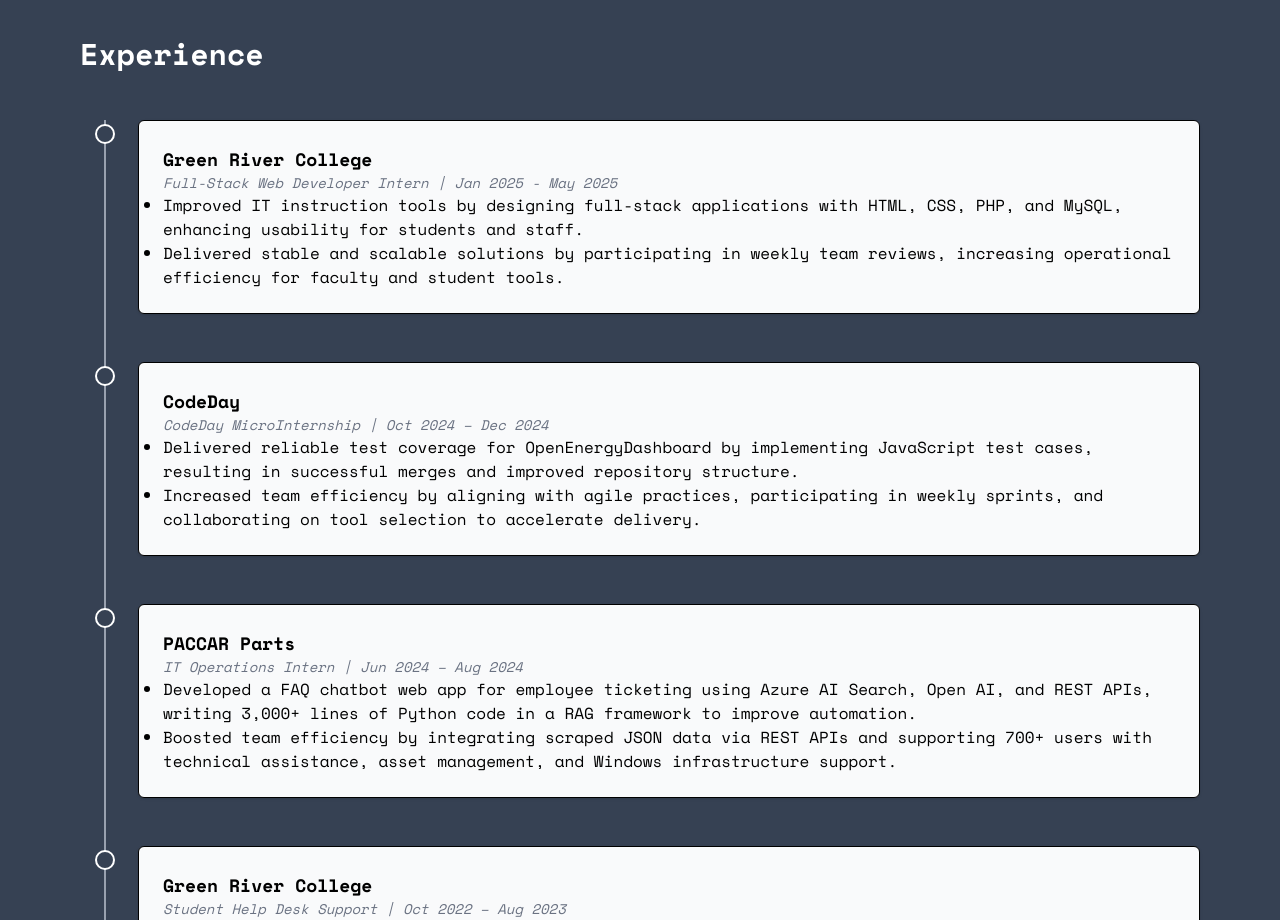
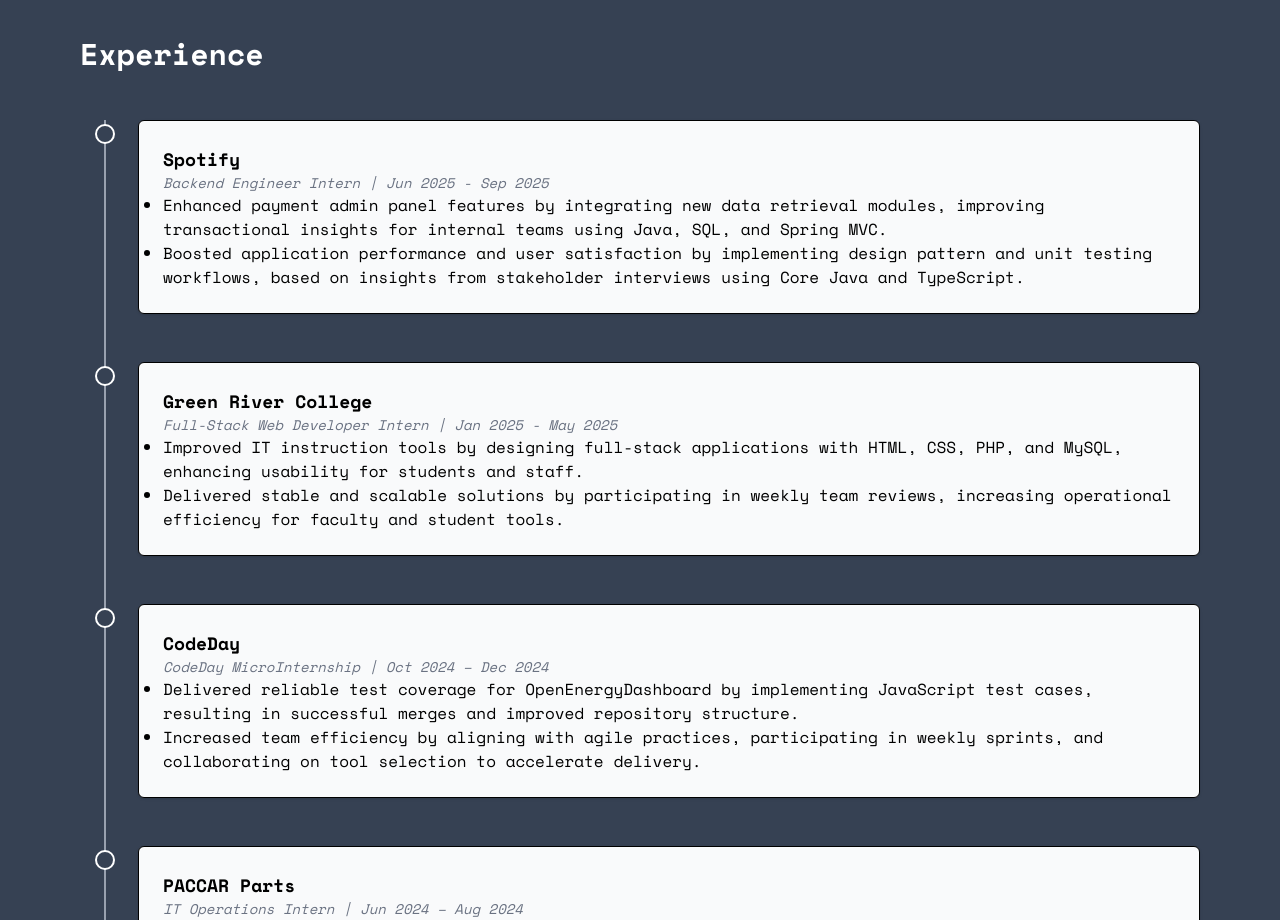
Before and after one commit to alstondsouza1/alston-dsouza1-main, a Next.js app: page / in a window 1280 px wide. Shown: the part 1380-2300 px from the top of the page. Built offline with nearby package versions, Linux system fonts and the light colour scheme.

Commit message:
updated the experiences and added spped insights

```diff
--- a/package.json
+++ b/package.json
@@ -13,6 +13,7 @@
     "@fortawesome/fontawesome-svg-core": "^6.7.2",
     "@fortawesome/free-brands-svg-icons": "^6.7.2",
     "@fortawesome/react-fontawesome": "^0.2.2",
+    "@vercel/analytics": "^1.5.0",
     "framer-motion": "^12.19.1",
     "next": "^15.4.4",
     "react": "^19.0.0",
--- a/src/app/layout.js
+++ b/src/app/layout.js
@@ -2,6 +2,7 @@
 import { Geist, Geist_Mono } from "next/font/google";
 import { Space_Mono } from "next/font/google";
 import "../styles/globals.css";
+import { SpeedInsights } from "@vercel/speed-insights/next";
 
 
 const geistSans = Geist({
@@ -32,6 +33,7 @@ export default function RootLayout({ children }) {
     <html lang="en">
       <body className={spaceMono.className}>
         {children}
+        <SpeedInsights />
       </body>
     </html>
   );
--- a/src/components/Experience/page.jsx
+++ b/src/components/Experience/page.jsx
@@ -5,6 +5,20 @@ export default function Experience() {
         <section className="px-4 py-10 sm:px-10 sm:py-16 md:px-20 md:py-20 bg-gray-700">
             <h2 className="text-3xl font-bold mb-12 text-white">Experience</h2>
             <div className="relative space-y-12 ml-6 border-l-2 border-gray-400 ">
+
+                {/* Backend Engineer Intern  */}
+                <div className="relative pl-8">
+                {/* Bullet */}
+                <div className="absolute -left-[11px] top-1 w-5 h-5 bg-gray-700 border-2 border-white rounded-full"></div>
+                    <div className="bg-gray-50 p-6 rounded-md shadow border text-black overflow-hidden">
+                        <h3 className="text-lg font-semibold">Spotify</h3>
+                        <p className="italic text-sm text-gray-500">Backend Engineer Intern | Jun 2025 - Sep 2025</p>
+                        <ul className="list-disc">
+                            <li>Enhanced payment admin panel features by integrating new data retrieval modules, improving transactional insights for internal teams using Java, SQL, and Spring MVC.</li>
+                            <li>Boosted application performance and user satisfaction by implementing design pattern and unit testing workflows, based on insights from stakeholder interviews using Core Java and TypeScript.</li>
+                        </ul>
+                    </div>
+                </div>
 
                 {/* Full-Stack Web Developer Intern  */}
                 <div className="relative pl-8">
--- a/src/components/HeroSection/page.jsx
+++ b/src/components/HeroSection/page.jsx
@@ -18,7 +18,7 @@ export default function HeroSection() {
       >
         <Image
           src="/images/me.jpg"
-          alt="Picture of Benedict"
+          alt="Picture of Alston"
           fill
           priority
           className="object-cover"
--- a/src/components/ProjectCard/page.jsx
+++ b/src/components/ProjectCard/page.jsx
@@ -10,7 +10,7 @@ export default function Projects() {
             description: "RateMyCourse is a modern, full-stack web application that allows users to browse, review, and discover golf courses across the United States. Inspired by platforms like RateMyDorm, it features user authentication with Google and passwordless email login, a responsive UI, and dynamic data pulled from Firebase Firestore. Users can view popular states and courses, and leave or read reviews — with support for user dashboards and post management.",
             tags: ["React(Vite), Tailwind CSS, Firebase(Firestore & Auth), Vercel"],
             github: "https://github.com/alstondsouza1/rate-my-course",
-            project_site: "https://rate-my-course-delta.vercel.app/",
+            project_site: "https://rate-my-course1.vercel.app/",
         },
         {
             title: "Salamander Tracker",
@@ -24,7 +24,7 @@ export default function Projects() {
             description: "Green or Not is a web application designed to assess the sustainability of products sold on Amazon. It works by scraping product detail from Amazon pages and calculating a sustainability score based on eco-friendly keywords and recognized certifications. A custom tree image visually reflects the products “green” score, helping users quickly gauge the environmental impact of a product.",
             tags: ["NextJS, Tailwind CSS, Axios, Cheerios"],
             github: "https://github.com/alstondsouza1/green-or-not",
-            project_site: "https://green-or-not-eight.vercel.app/",
+            project_site: "https://green-or-not2.vercel.app/",
         }
     ];
 
```
Also changed, not shown: 1 other file (tests, documents, lock files or other folders).
